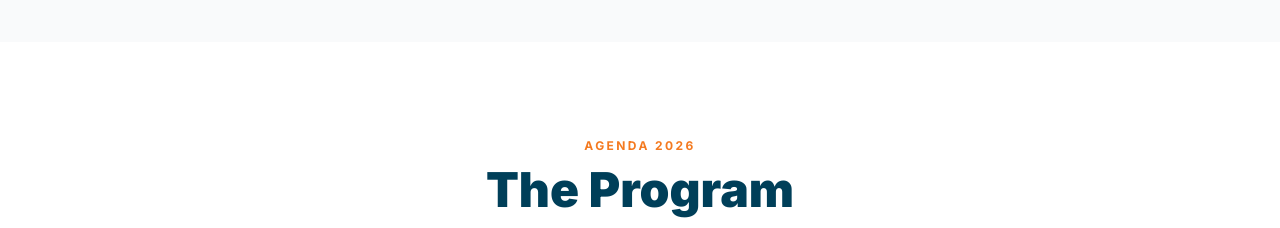
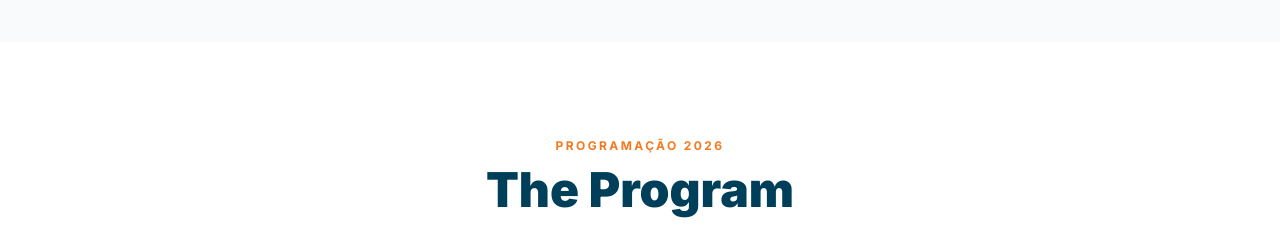
Before and after one commit to tugagilportugal-star/rsg2026, a React (Vite) app: page / in a window 1280 px wide. Shown: the part 3600-3828 px from the top of the page. Built offline with nearby package versions, Linux system fonts and the light colour scheme; no server answers.

Commit message:
Update Program.tsx

```diff
--- a/sections/Program.tsx
+++ b/sections/Program.tsx
@@ -28,7 +28,7 @@ export const Program: React.FC = () => {
     <Section id="program" className="bg-white">
       <div className="text-center mb-16">
         <span className="text-brand-orange font-bold tracking-[0.2em] uppercase text-xs block mb-3">
-          Agenda 2026
+          Programação 2026
         </span>
         <h2 className="text-4xl md:text-5xl font-black text-brand-darkBlue mb-6">
           The Program
```
